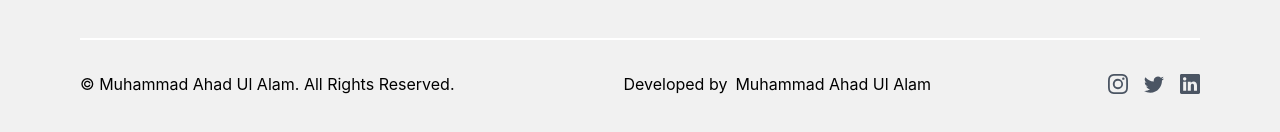
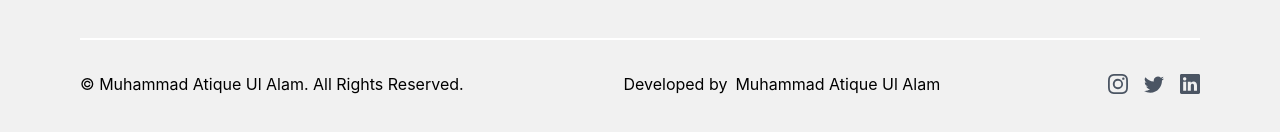
Before and after one commit to alam156/portfolio-website-atique, a Next.js app: page / in a window 1280 px wide. Shown: the part 1326-1458 px from the top of the page. Built offline with nearby package versions, Linux system fonts and the light colour scheme; no server answers.

Commit message:
name change to Atique

```diff
--- a/components/ContainerBlock.js
+++ b/components/ContainerBlock.js
@@ -29,7 +29,7 @@ export default function ContainerBlock({ children, ...customMeta }) {
           href={`https://yourwebsite.com${router.asPath}`}
         />
         <meta property="og:type" content={meta.type} />
-        <meta property="og:site_name" content="Muhammad Ahad Ul Alam" />
+        <meta property="og:site_name" content="Muhammad Atique Ul Alam" />
         <meta property="og:description" content={meta.description} />
         <meta property="og:title" content={meta.title} />
         <meta property="og:image" content={meta.image} />
--- a/components/Footer.js
+++ b/components/Footer.js
@@ -8,7 +8,7 @@ export default function Footer() {
         <div className="h-0.5 w-full bg-white dark:bg-gray-700"></div>
         <div className="flex flex-col space-y-4 md:space-y-0 md:flex-row justify-between md:items-center mt-8">
           <div>
-            <p>&copy; Muhammad Ahad Ul Alam. All Rights Reserved.</p>
+            <p>&copy; Muhammad Atique Ul Alam. All Rights Reserved.</p>
           </div>
           <div>
             {/* Support me by keeping this in the footer, please. :) */}
@@ -19,7 +19,7 @@ export default function Footer() {
                   className="hover:bg-red-500 rounded-md px-2 py-1  hover:text-gray-50"
                   href="https://manuarora.in"
                 >
-                  Muhammad Ahad Ul Alam
+                  Muhammad Atique Ul Alam
                 </a>
               </div>
             </div>
--- a/pages/education.js
+++ b/pages/education.js
@@ -5,7 +5,7 @@ import Education from "@components/Education";
 
 export default function experience() {
     return (
-        <ContainerBlock title="Education - Muhammad Ahad Ul Alam">
+        <ContainerBlock title="Education - Muhammad Atique Ul Alam">
             <Education />
         </ContainerBlock>
     );
--- a/pages/experience.js
+++ b/pages/experience.js
@@ -4,7 +4,7 @@ import Experience from "../components/Experience";
 
 export default function experience() {
   return (
-    <ContainerBlock title="Experience - Muhammad Ahad Ul Alam">
+    <ContainerBlock title="Experience - Muhammad Atique Ul Alam">
       <Experience />
     </ContainerBlock>
   );
--- a/pages/index.js
+++ b/pages/index.js
@@ -10,7 +10,7 @@ import userData from "@constants/data";
 export default function Home({ repositories }) {
   return (
     <ContainerBlock
-      title="Muhammad Ahad Ul Alam - Developer, Writer, Creator"
+      title="Muhammad Atique Ul Alam - Researcher, Learner, Traveller"
       description="This is a template built specifically for my blog - Creating a developer portfolio that gets you a job."
     >
       <Hero />
--- a/pages/projects.js
+++ b/pages/projects.js
@@ -4,7 +4,7 @@ import Projects from "../components/Projects";
 
 export default function projects() {
   return (
-    <ContainerBlock title="Projects - Manu Arora">
+    <ContainerBlock title="Projects - Muhammad Atique Ul Alam">
       <Projects />
     </ContainerBlock>
   );
```
